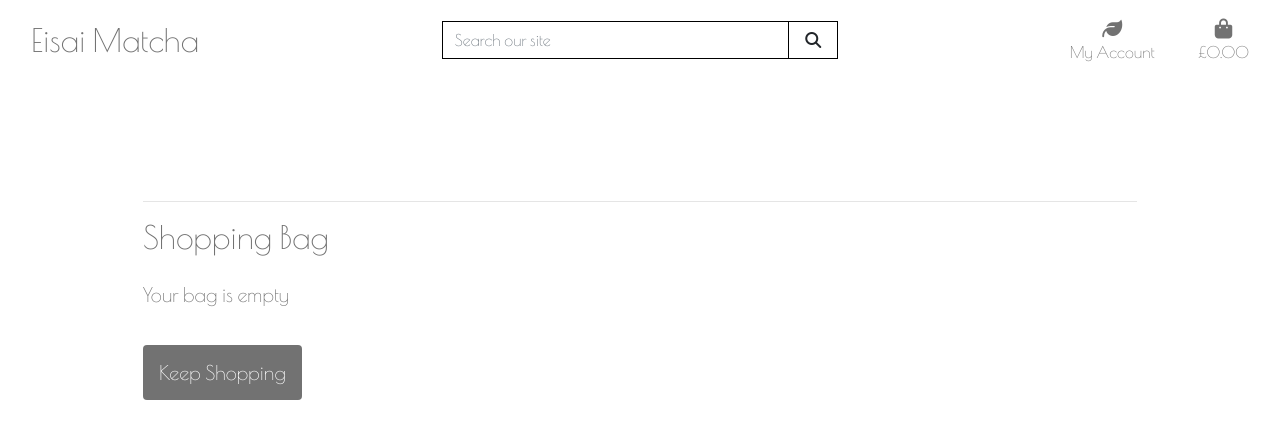
After one commit to MCamish29/eisaimatcha, a Django app: page /bag/ in a window 1280 px wide. The commit adds this page. Shown: the top 439 px of the page. Run offline with Django 3.2, Linux system fonts and the light colour scheme; some libraries are stand-ins or nearby versions.

Commit message:
add bag urls, views and templates

```diff
--- /dev/null
+++ b/bag/templates/bag/bag.html
@@ -0,0 +1,30 @@
+{% extends "base.html" %}
+{% load static %}
+{% block page_header %}
+    <div class="container header-container">
+        <div class="row">
+            <div class="col">
+            </div>
+        </div>
+    </div>
+{% endblock %}
+{% block content %}
+    <div class="container mb-2">
+        <div class="row">
+            <div class="col">
+                <hr>
+                <h2 class="text-main mb-4">Shopping Bag</h2>
+            </div>
+        </div>
+        <div class="row">
+            <div class="col">
+                {% if bag_items %}
+                    <div class="table-responsive rounded"></div>
+                {% else %}
+                    <p class="lead mb-5">Your bag is empty</p>
+                    <a href="{% url 'products' %}" class="btn-lg rounded py-3 shop-button w-100 text-center">Keep Shopping</a>
+                {% endif %}
+            </div>
+        </div>
+    </div>
+{% endblock %}
--- /dev/null
+++ b/bag/urls.py
@@ -0,0 +1,7 @@
+from django.contrib import admin
+from django.urls import path
+from . import views
+
+urlpatterns = [
+    path('', views.view_bag, name='view_bag'),
+]
--- a/bag/views.py
+++ b/bag/views.py
@@ -1,3 +1,5 @@
 from django.shortcuts import render
 
 # Create your views here.
+def view_bag(request):
+    return render(request, 'bag/bag.html')
--- a/eisai_matcha/urls.py
+++ b/eisai_matcha/urls.py
@@ -23,4 +23,5 @@ urlpatterns = [
     path('accounts/', include('allauth.urls')),
     path('', include('home.urls')),
     path('products/', include('products.urls')),
+    path('bag/', include('bag.urls')),
 ] + static(settings.MEDIA_URL, document_root=settings.MEDIA_ROOT)
--- a/templates/base.html
+++ b/templates/base.html
@@ -76,7 +76,7 @@
               </div>
             </li>
             <li class="list-inline-item">
-              <a class="{% if grand_total %}text-info font-weight-bold{% else %}text-main{% endif %} nav-link" href="">
+              <a class="{% if grand_total %}text-info font-weight-bold{% else %}text-main{% endif %} nav-link" href="{% url 'view_bag' %}">
                 <div class="text-center">
                   <div><i class="fas fa-shopping-bag fa-lg"></i></div>
                   <p class="my-0">
--- a/templates/includes/mobile-top-header.html
+++ b/templates/includes/mobile-top-header.html
@@ -44,7 +44,7 @@
     </div>
 </li>
 <li class="list-inline-item">
-    <a class="{% if grand_total %}text-main font-weight-bold{% else %}text-main{% endif %} nav-link d-block d-lg-none" href="">
+    <a class="{% if grand_total %}text-main font-weight-bold{% else %}text-main{% endif %} nav-link d-block d-lg-none" href="{% url 'view_bag' %}">
         <div class="text-center">
             <div><i class="fas fa-shopping-bag fa-lg"></i></div>
             <p class="my-0">
```
